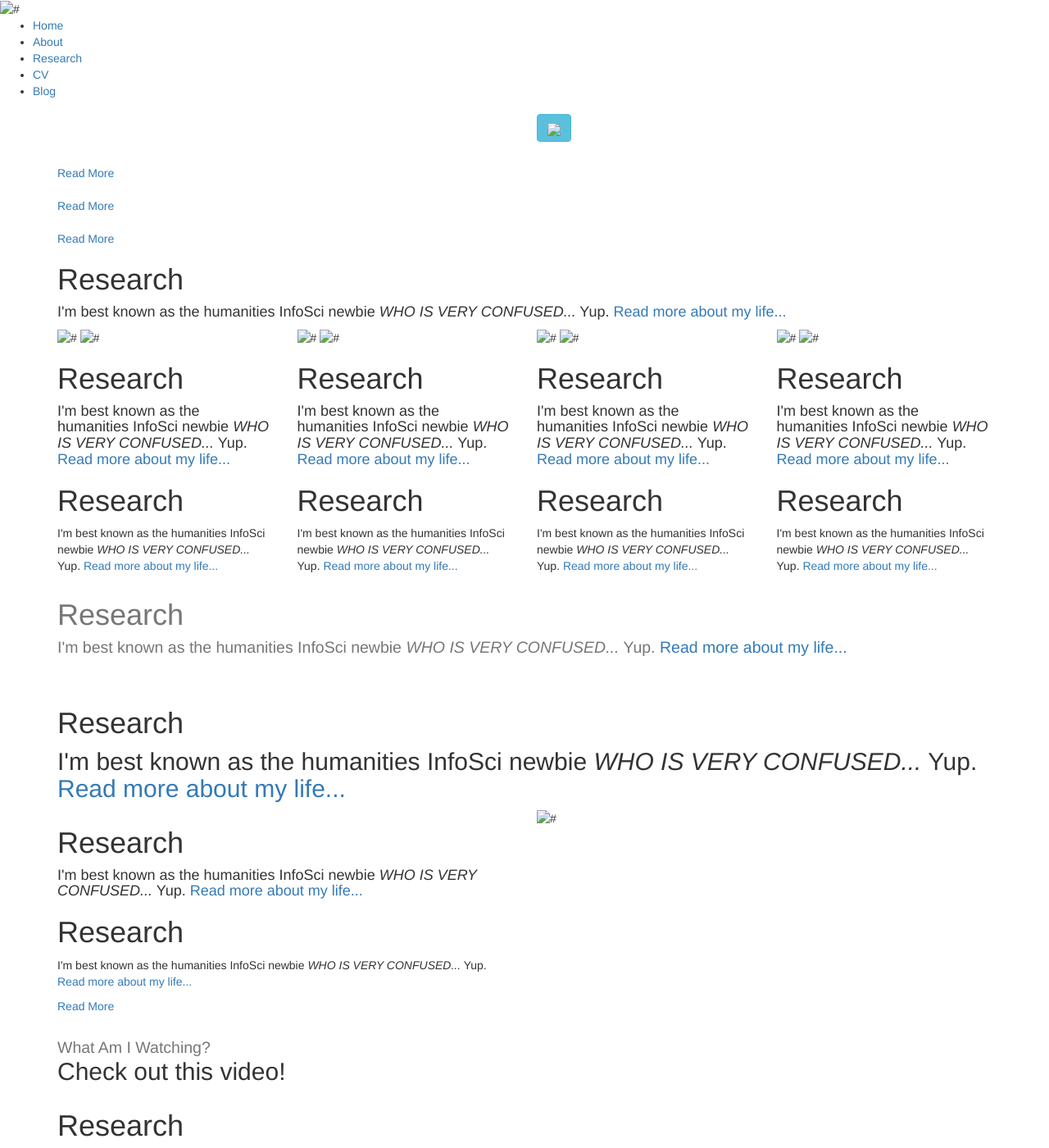
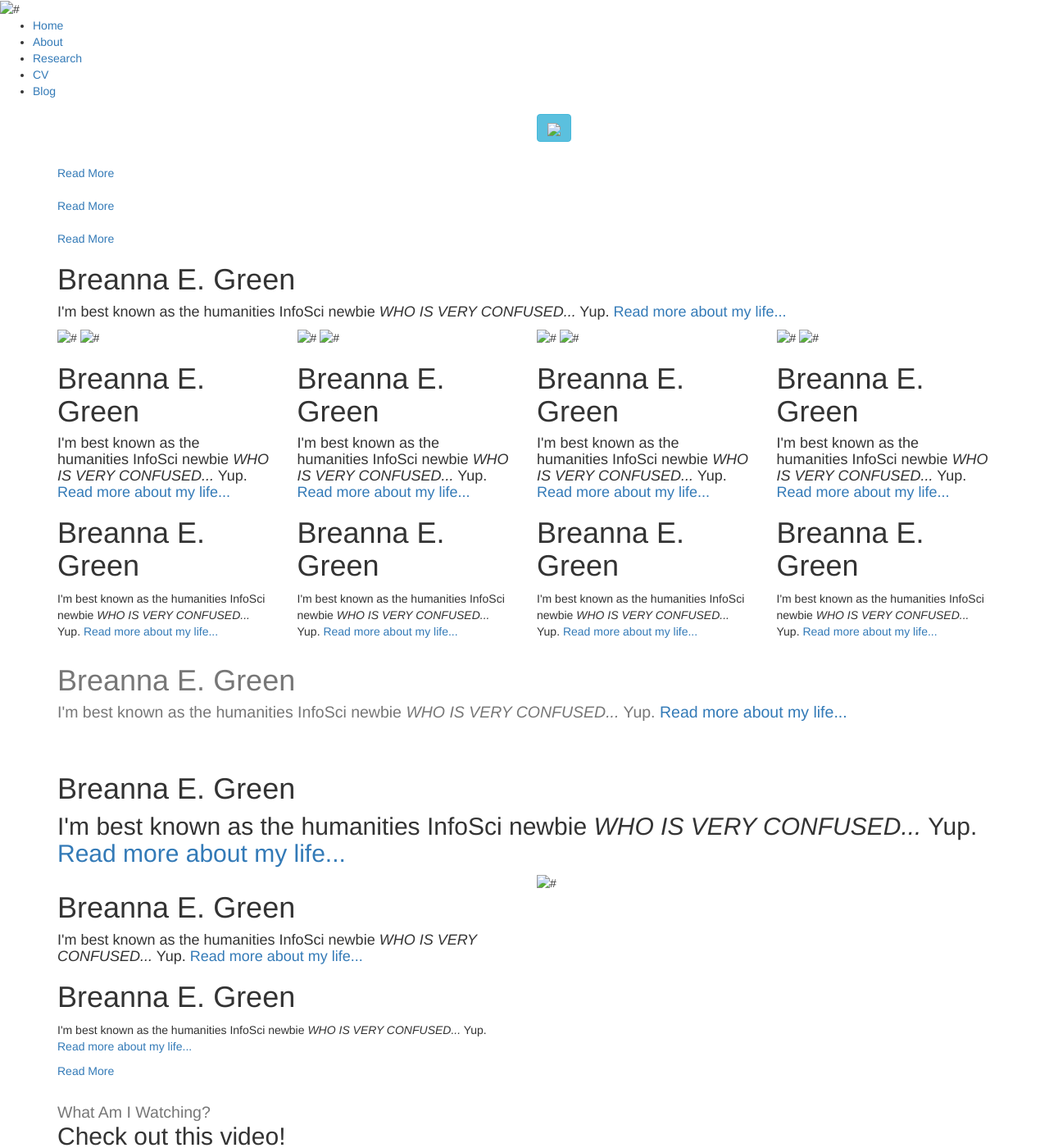
Before and after one commit to bregreen/bregreen.github.io, a Jekyll site: the page built from research/index.html, in a window 1280 px wide and 1400 px high. Shown: the whole window at 82% size. Built offline with Jekyll 4.4.1, drawn with Linux system fonts in a browser that asks for light colours; nearby versions of some CDN libraries; library files that are not in the unit come from our copies; comment, search, counter and statistics services are not loaded.

Commit message:
Update index.html

```diff
--- a/research/index.html
+++ b/research/index.html
@@ -1,8 +1,8 @@
 ---
 layout: default
-title: Research
+title: About
 ---
 <div class="slide_text">
-	<h1>Research</h1>
+	<h1>Breanna E. Green</h1>
 <p>I'm best known as the humanities InfoSci newbie <em> WHO IS VERY CONFUSED...</em> Yup. <a href="/about">Read more about my life...</a></p>
 </div>
```
